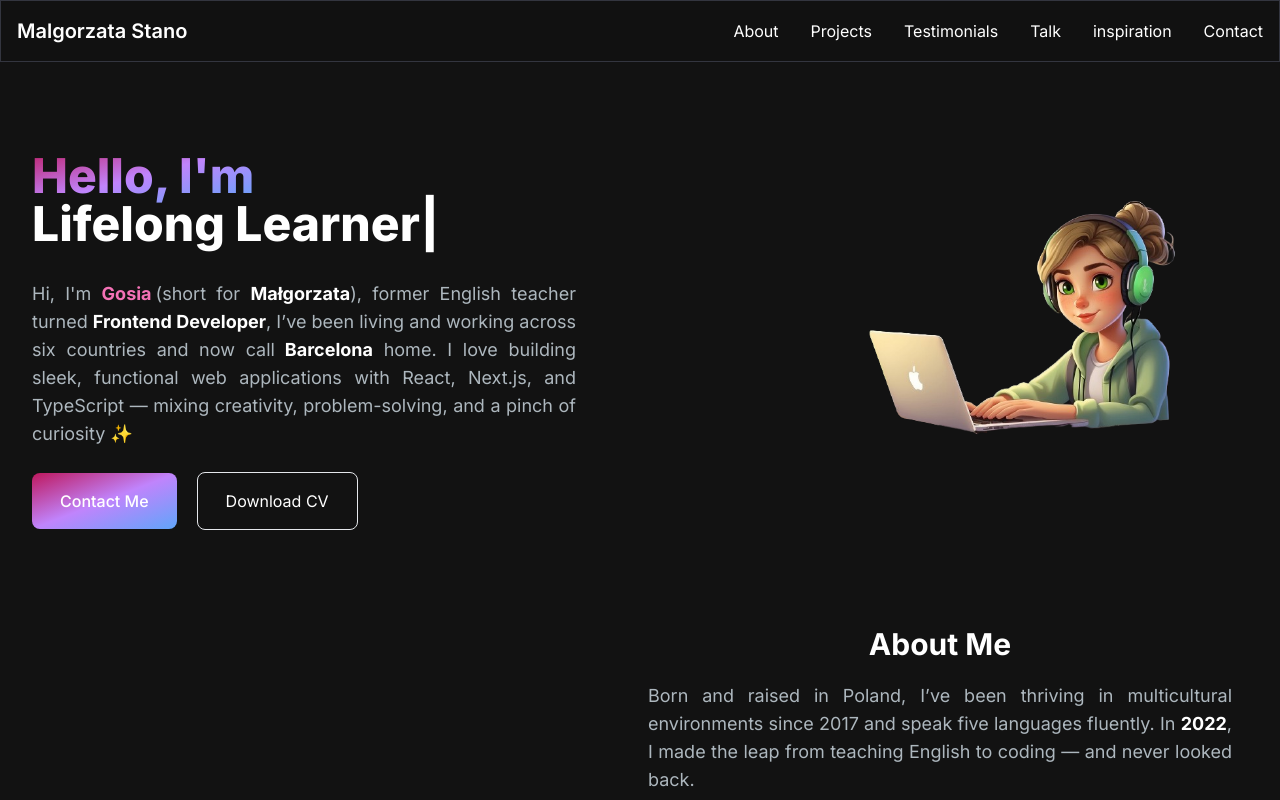
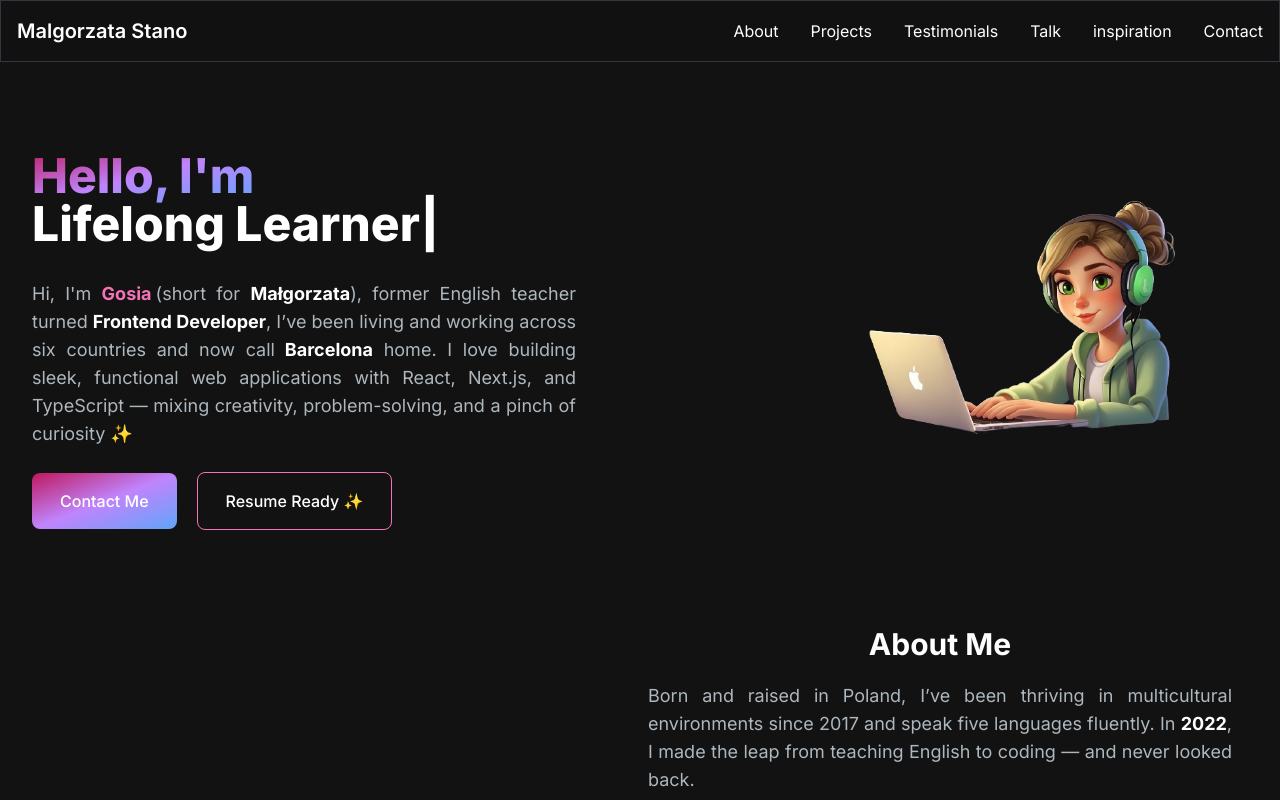
Before and after one commit to gosiast/NextJs-portfolio, a Next.js app: page / in a window 1280 px wide. Shown: the top 800 px of the page. Built offline with nearby package versions, Linux system fonts and the light colour scheme; no server answers.

Commit message:
changed button download cv

```diff
--- a/app/components/HeroSection/index.tsx
+++ b/app/components/HeroSection/index.tsx
@@ -43,27 +43,19 @@ const HeroSection = () => {
           </p>
           <div>
             <button
-              className="px-7 py-4 w-full sm:w-fit rounded-lg mr-5
-  bg-gradient-to-br from-pink-700 via-purple-400 to-blue-400
-  text-white font-medium mb-3
-  transition-all duration-300 ease-in-out
-  hover:scale-105 hover:brightness-110"
+              className="px-7 py-4 w-full sm:w-fit rounded-lg mr-5 bg-gradient-to-br from-pink-700 via-purple-400 to-blue-400 text-white font-medium mb-3
+  transition-all duration-300 ease-in-out hover:scale-105 hover:brightness-110"
             >
               <a href="/#contact">Contact Me</a>
             </button>
 
-            <button
-              className="px-7 py-4 w-full sm:w-fit rounded-lg mr-5
-bg-transparent from-pink-700 via-purple-400 to-blue-400  text-white border mb-3
-  transition-all duration-300 ease-in-out
-  hover:scale-105 "
-            >
+            <button className="px-7 py-4 rounded-lg mr-5 bg-transparent border border-pink-400 text-white font-medium mb-3 transition-all duration-300 ease-in-out hover:scale-105">
               <a
                 href="/Malgorzata Stano_Frontend_Developer.pdf"
                 download="/Malgorzata Stano_Frontend_Developer.pdf"
                 target="_blank"
               >
-                Download CV
+                Resume Ready ✨{" "}
               </a>
             </button>
           </div>
```
